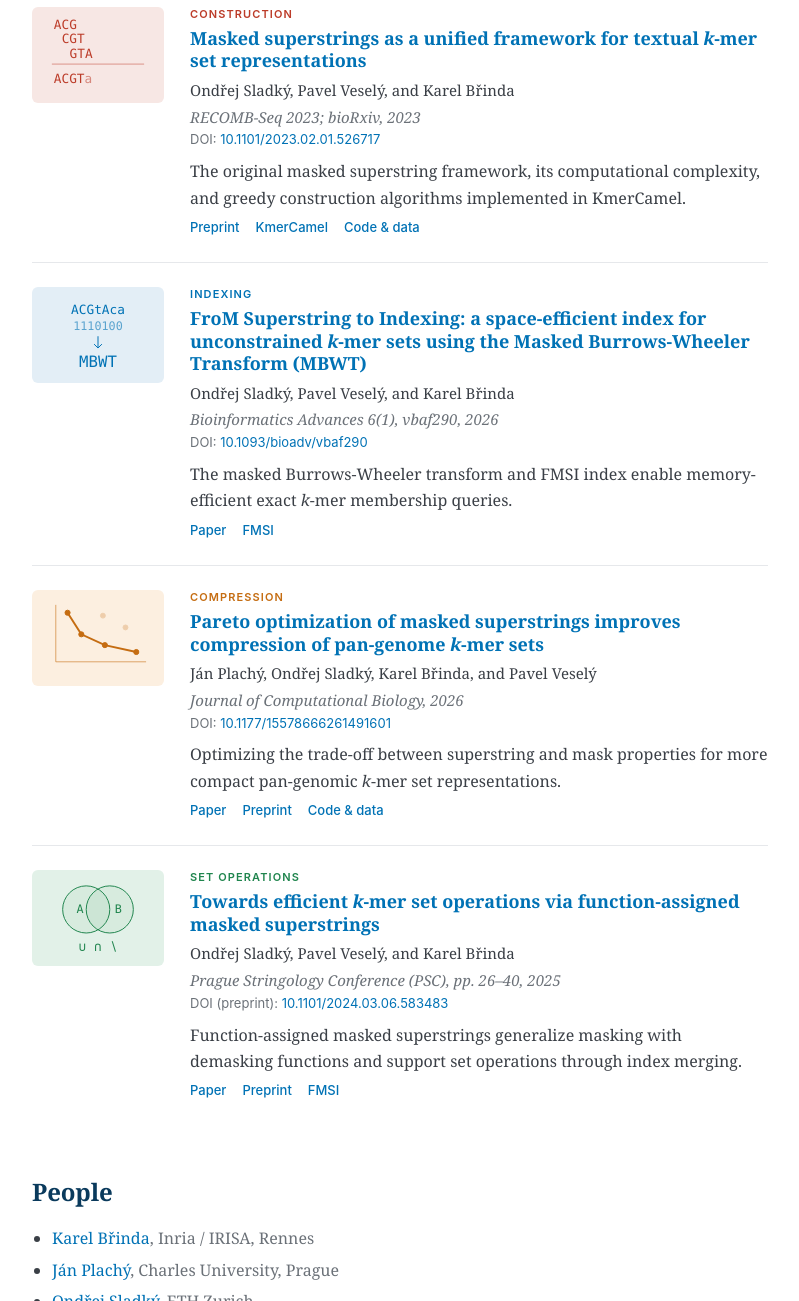
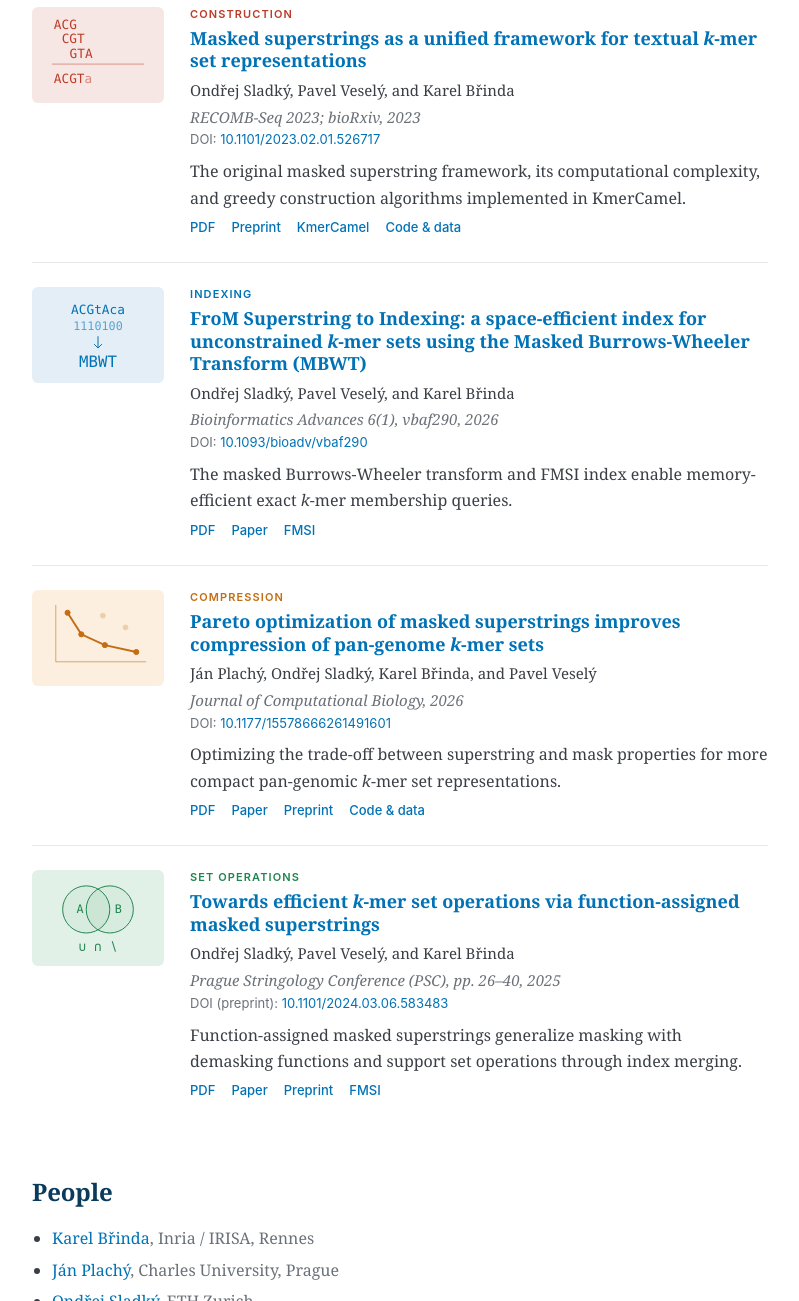
Before and after one commit to masked-superstrings/masked-superstrings.github.io, a plain HTML site: page index.html in a window 1280 px wide. Shown: the part 1339-2640 px from the top of the page, without its empty margins (240-1039 px from the left). Drawn offline with Linux system fonts and the light colour scheme.

Commit message:
Add PDF links to papers

```diff
--- a/index.html
+++ b/index.html
@@ -182,6 +182,7 @@ h2{margin-top:42px}
         <div class="doi">DOI: <a href="https://doi.org/10.1101/2023.02.01.526717">10.1101/2023.02.01.526717</a></div>
         <p class="description">The original masked superstring framework, its computational complexity, and greedy construction algorithms implemented in KmerCamel.</p>
         <div class="links">
+          <a href="https://brinda.eu/papers/2023-SladkyEtAl-RECOMBSeq.pdf">PDF</a>
           <a href="https://doi.org/10.1101/2023.02.01.526717">Preprint</a>
           <a href="https://github.com/masked-superstrings/kmercamel">KmerCamel</a>
           <a href="https://github.com/masked-superstrings/ms-supplement">Code &amp; data</a>
@@ -198,6 +199,7 @@ h2{margin-top:42px}
         <div class="doi">DOI: <a href="https://doi.org/10.1093/bioadv/vbaf290">10.1093/bioadv/vbaf290</a></div>
         <p class="description">The masked Burrows-Wheeler transform and FMSI index enable memory-efficient exact <i>k</i>-mer membership queries.</p>
         <div class="links">
+          <a href="https://brinda.eu/papers/2026-SladkyEtAl-BioinformAdv.pdf">PDF</a>
           <a href="https://doi.org/10.1093/bioadv/vbaf290">Paper</a>
           <a href="https://github.com/masked-superstrings/fmsi">FMSI</a>
         </div>
@@ -213,6 +215,7 @@ h2{margin-top:42px}
         <div class="doi">DOI: <a href="https://doi.org/10.1177/15578666261491601">10.1177/15578666261491601</a></div>
         <p class="description">Optimizing the trade-off between superstring and mask properties for more compact pan-genomic <i>k</i>-mer set representations.</p>
         <div class="links">
+          <a href="https://brinda.eu/papers/2026-PlachyEtAl-JCB.pdf">PDF</a>
           <a href="https://doi.org/10.1177/15578666261491601">Paper</a>
           <a href="https://doi.org/10.64898/2026.03.18.712440">Preprint</a>
           <a href="https://github.com/masked-superstrings/pareto-optimization-supplement">Code &amp; data</a>
@@ -229,6 +232,7 @@ h2{margin-top:42px}
         <div class="doi">DOI (preprint): <a href="https://doi.org/10.1101/2024.03.06.583483">10.1101/2024.03.06.583483</a></div>
         <p class="description">Function-assigned masked superstrings generalize masking with demasking functions and support set operations through index merging.</p>
         <div class="links">
+          <a href="https://brinda.eu/papers/2025-SladkyEtAl-PSC.pdf">PDF</a>
           <a href="https://www.stringology.org/event/2025/p04.html">Paper</a>
           <a href="https://doi.org/10.1101/2024.03.06.583483">Preprint</a>
           <a href="https://github.com/masked-superstrings/fmsi">FMSI</a>
```
